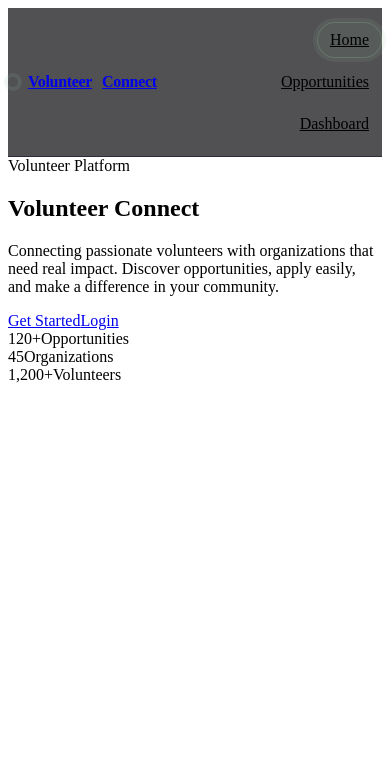
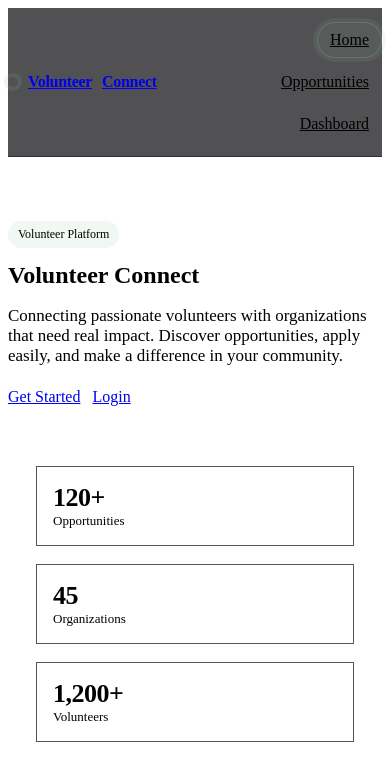
Before and after one commit to Httpednah/volunteer-connect-frontend, a React (Vite) app in the folder volunteer-connect-frontend/: page / in a window 390 px wide. Shown: the top 780 px of the page. Built offline with nearby package versions, Linux system fonts and the light colour scheme.

Commit message:
add hero section styles and responsive adjustments

```diff
--- a/volunteer-connect-frontend/src/styles.css
+++ b/volunteer-connect-frontend/src/styles.css
@@ -96,3 +96,99 @@
   .nav{ gap: 10px; }
   .nav-links{ gap: 6px; flex-wrap: wrap; justify-content: flex-end; }
 }
+
+/* =========================
+   Home / Hero Section
+========================= */
+.hero{
+  padding: 64px 0 80px;
+}
+
+.hero-grid{
+  display: grid;
+  grid-template-columns: 1.2fr .8fr;
+  gap: 32px;
+  align-items: center;
+}
+
+@media (max-width: 900px){
+  .hero-grid{
+    grid-template-columns: 1fr;
+  }
+}
+
+.hero-content{
+  animation: fadeUp .6s var(--ease) both;
+}
+
+.hero-title{
+  margin: 14px 0 10px;
+}
+
+.accent{
+  color: var(--primary);
+}
+
+.hero-text{
+  color: var(--muted);
+  font-size: 17px;
+  max-width: 520px;
+}
+
+.hero-actions{
+  display: flex;
+  gap: 12px;
+  margin-top: 22px;
+}
+
+/* Right card */
+.hero-card{
+  background: linear-gradient(180deg, rgba(255,255,255,.04), rgba(255,255,255,.01));
+  background-color: var(--surface);
+  border: 1px solid var(--border);
+  border-radius: var(--radius);
+  box-shadow: var(--shadow);
+  padding: 28px;
+  display: grid;
+  gap: 18px;
+  animation: fadeUp .6s var(--ease) .08s both;
+}
+
+.stat{
+  display: flex;
+  flex-direction: column;
+  padding: 16px;
+  border-radius: var(--radius-sm);
+  background: rgba(255,255,255,.02);
+  border: 1px solid rgba(36,40,50,.8);
+}
+
+.stat-number{
+  font-size: 26px;
+  font-weight: 800;
+  letter-spacing: -0.02em;
+}
+
+.stat-label{
+  font-size: 13px;
+  color: var(--muted);
+}
+
+/* Badge */
+.badge{
+  display: inline-flex;
+  align-items: center;
+  gap: 6px;
+  padding: 6px 10px;
+  font-size: 12px;
+  border-radius: 999px;
+  border: 1px solid var(--border);
+  color: var(--muted);
+  width: fit-content;
+}
+
+.badge-primary{
+  background: rgba(143,185,150,.12);
+  border-color: rgba(143,185,150,.4);
+  color: var(--text);
+}
```
